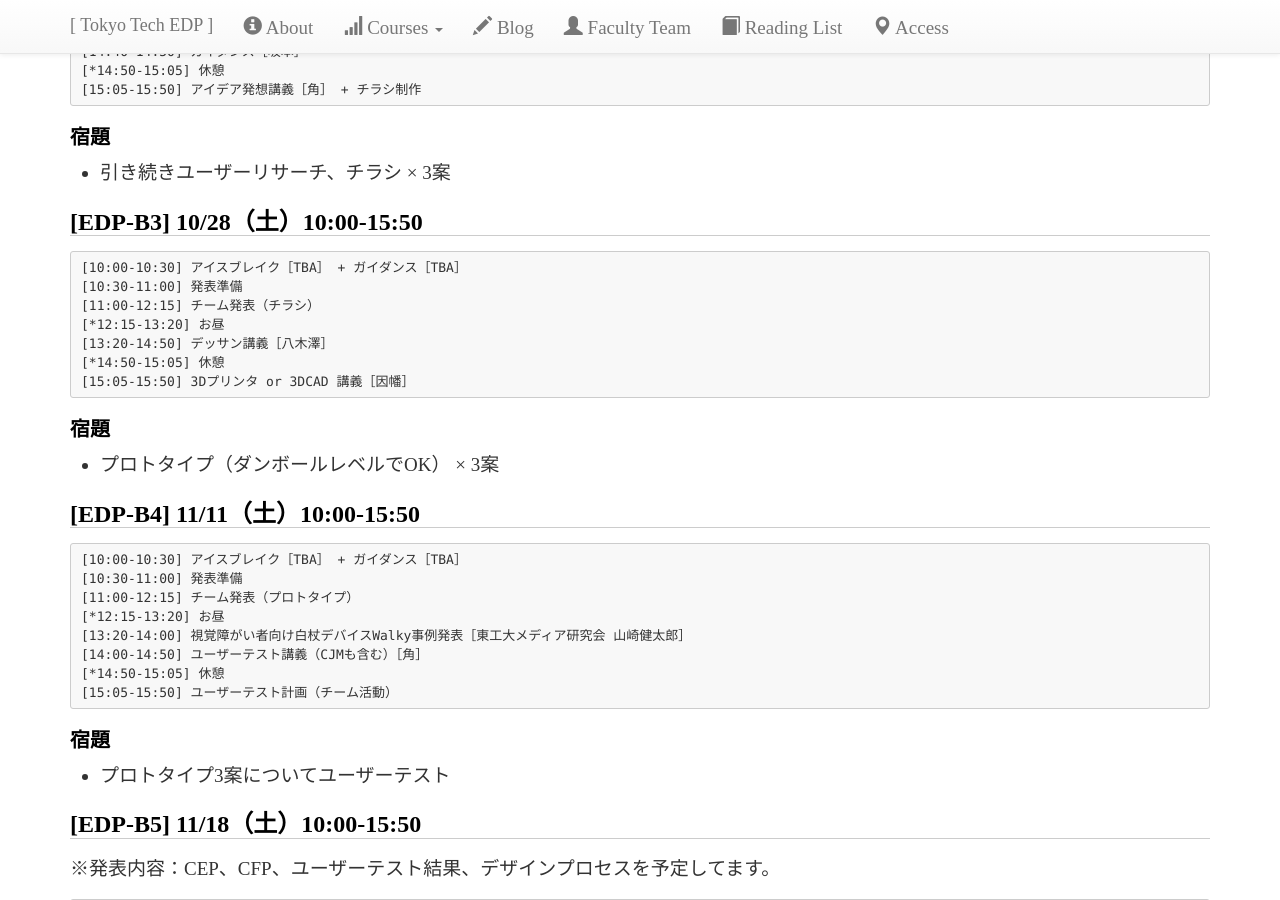
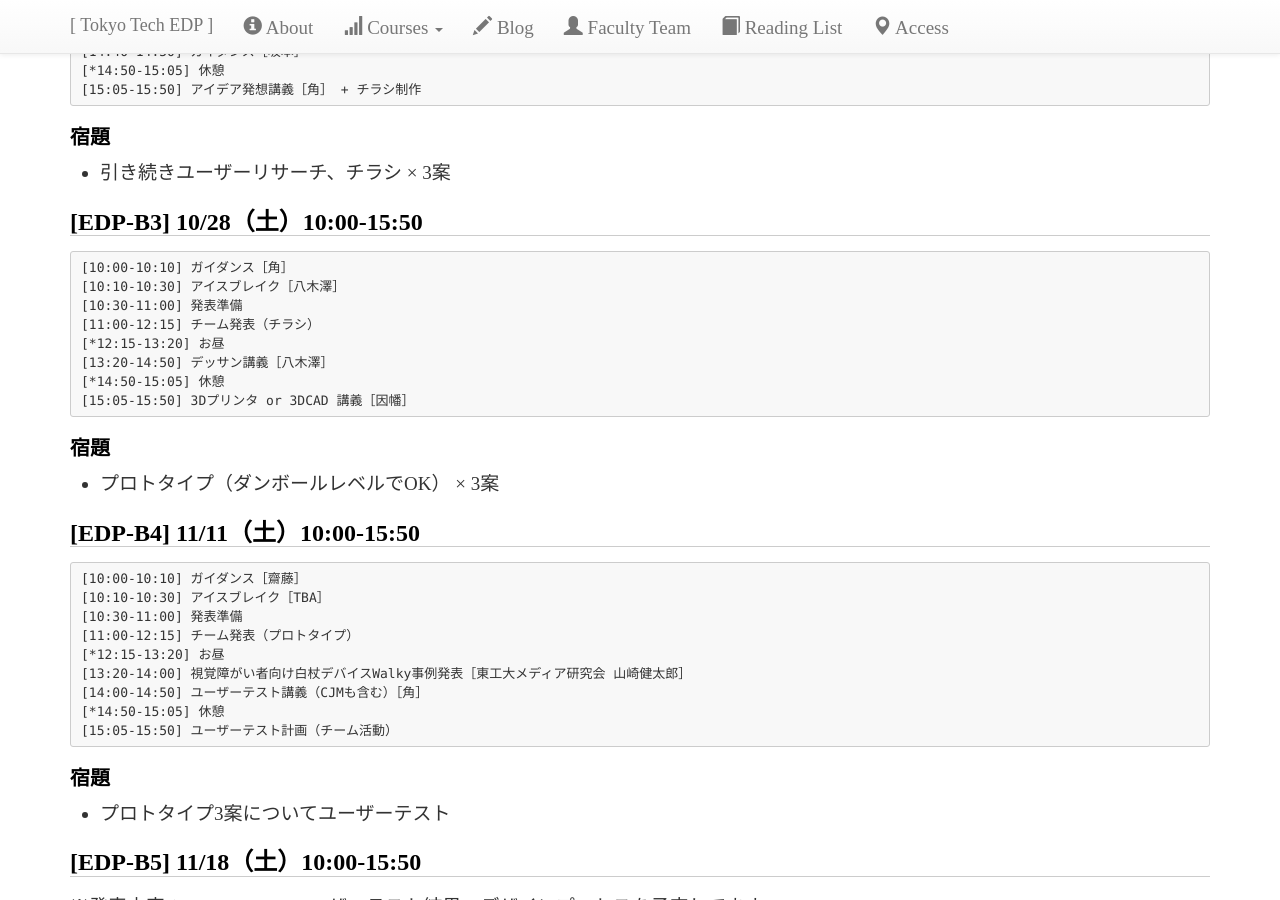
Before and after one commit to titech-edp/titech-edp.github.io, a Jekyll site: the page built from 2017-edp-bc/index.md, in a window 1280 px wide and 900 px high, scrolled down 1669 px. Built offline with Jekyll 4.4.1, drawn with Linux system fonts in a browser that asks for light colours; nearby versions of some CDN libraries; library files that are not in the unit come from our copies.

Commit message:
Update time

````diff
--- a/2017-edp-bc/index.md
+++ b/2017-edp-bc/index.md
@@ -71,7 +71,8 @@ NTTデータ、オロ、クックパッド、パナソニック、日本精工
 ## [EDP-B3] 10/28（土）10:00-15:50
 
 ```
-[10:00-10:30] アイスブレイク［TBA］ + ガイダンス［TBA］
+[10:00-10:10] ガイダンス［角］
+[10:10-10:30] アイスブレイク［八木澤］
 [10:30-11:00] 発表準備
 [11:00-12:15] チーム発表（チラシ）
 [*12:15-13:20] お昼
@@ -88,7 +89,8 @@ NTTデータ、オロ、クックパッド、パナソニック、日本精工
 ## [EDP-B4] 11/11（土）10:00-15:50
 
 ```
-[10:00-10:30] アイスブレイク［TBA］ + ガイダンス［TBA］
+[10:00-10:10] ガイダンス［齋藤］
+[10:10-10:30] アイスブレイク［TBA］
 [10:30-11:00] 発表準備
 [11:00-12:15] チーム発表（プロトタイプ）
 [*12:15-13:20] お昼
````
